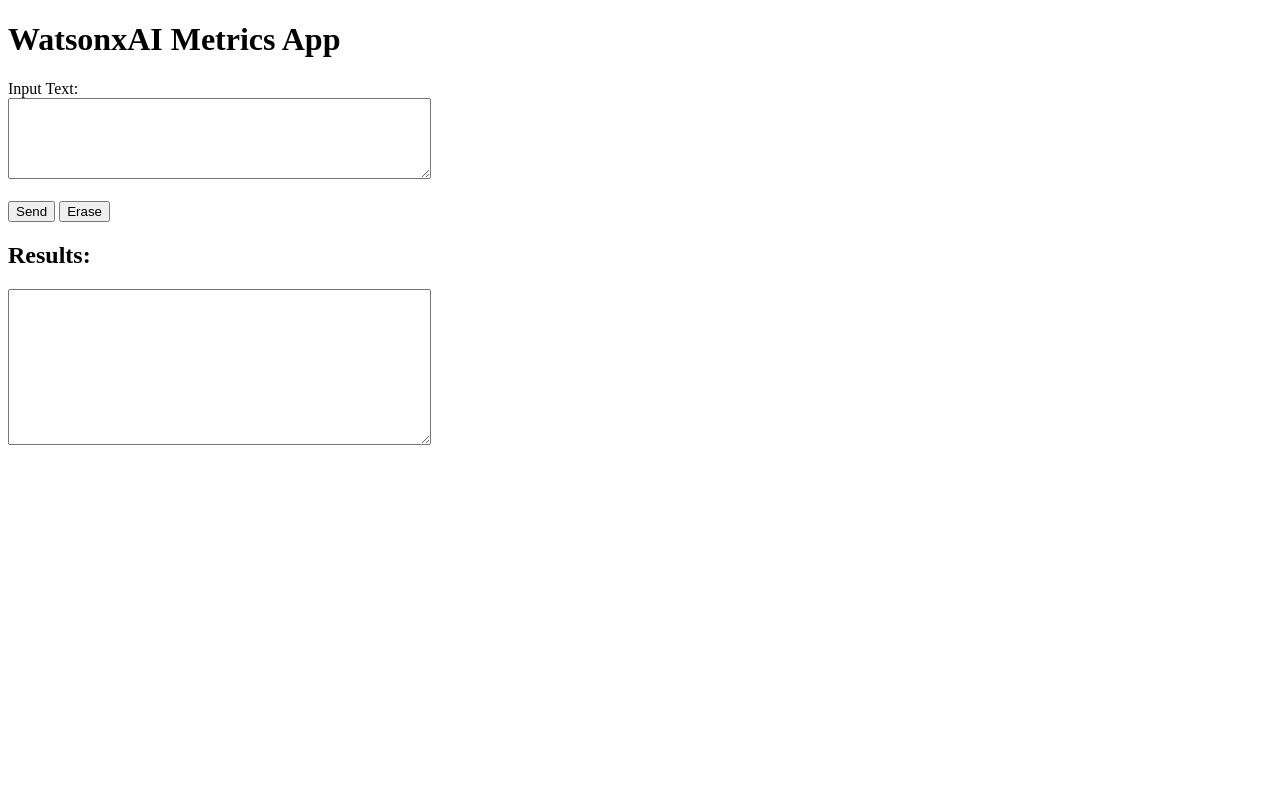
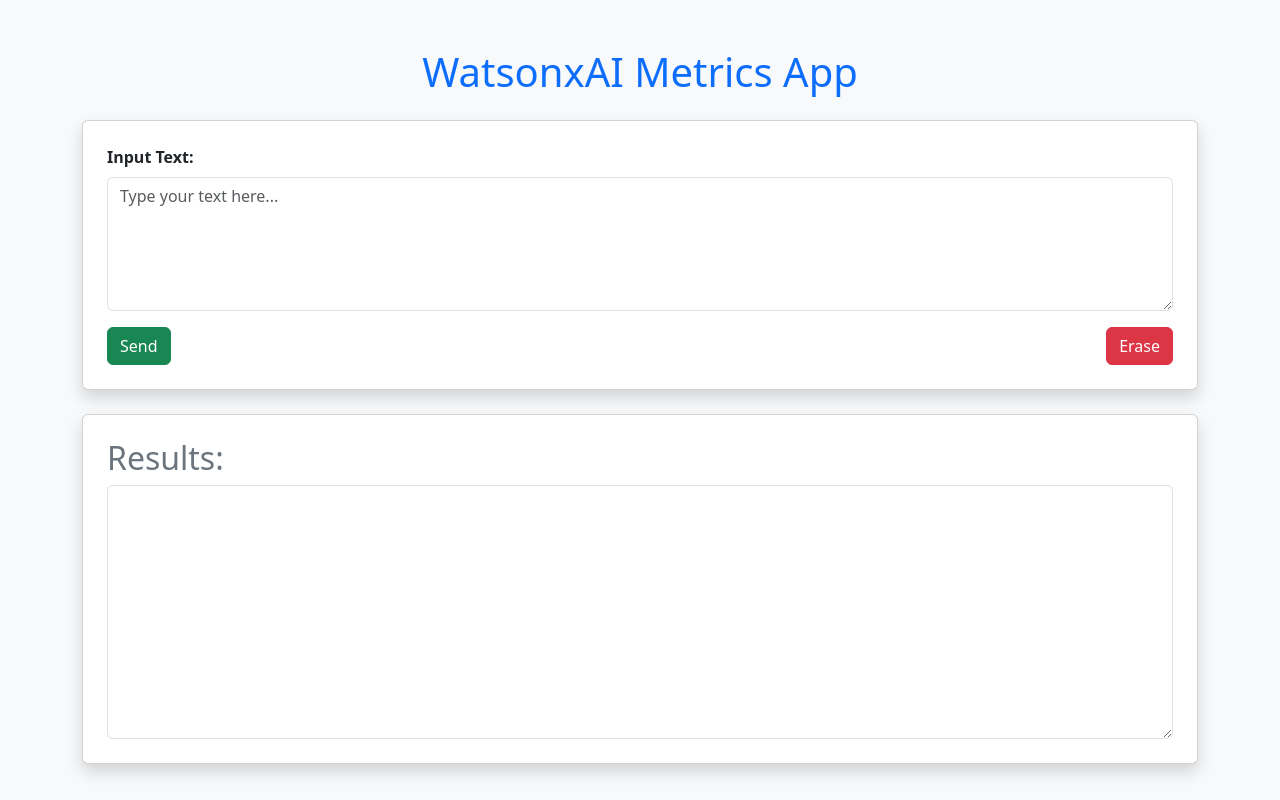
Before and after one commit to DanielLopezSainz/testcodeenginewebv2withllmmetrics, a Flask app: page / in a window 1280 px wide. Run offline with Flask 3, Linux system fonts and the light colour scheme.

Commit message:
Update index.html
Changed index.html to improve visual appearance

```diff
--- a/templates/index.html
+++ b/templates/index.html
@@ -4,18 +4,32 @@
     <meta charset="UTF-8">
     <meta name="viewport" content="width=device-width, initial-scale=1.0">
     <title>WatsonxAI Metrics App</title>
+    <!-- Bootstrap CSS -->
+    <link href="https://cdn.jsdelivr.net/npm/bootstrap@5.3.0-alpha3/dist/css/bootstrap.min.css" rel="stylesheet">
 </head>
-<body>
-    <h1>WatsonxAI Metrics App</h1>
-    <form method="POST" action="/">
-        <label for="input_text">Input Text:</label><br>
-        <textarea id="input_text" name="input_text" rows="5" cols="50"></textarea><br><br>
-        <button type="submit">Send</button>
-        <button type="button" onclick="clearFields()">Erase</button>
-    </form>
-    <h2>Results:</h2>
-    <textarea id="response_text" rows="10" cols="50" readonly>{{ response_text }}</textarea>
+<body class="bg-light">
+    <div class="container mt-5">
+        <h1 class="text-center text-primary mb-4">WatsonxAI Metrics App</h1>
+        <div class="card shadow p-4">
+            <form method="POST" action="/">
+                <div class="mb-3">
+                    <label for="input_text" class="form-label"><strong>Input Text:</strong></label>
+                    <textarea id="input_text" name="input_text" class="form-control" rows="5" placeholder="Type your text here..."></textarea>
+                </div>
+                <div class="d-flex justify-content-between">
+                    <button type="submit" class="btn btn-success">Send</button>
+                    <button type="button" class="btn btn-danger" onclick="clearFields()">Erase</button>
+                </div>
+            </form>
+        </div>
+        <div class="card shadow p-4 mt-4">
+            <h2 class="text-secondary">Results:</h2>
+            <textarea id="response_text" class="form-control" rows="10" readonly>{{ response_text }}</textarea>
+        </div>
+    </div>
 
+    <!-- Bootstrap JS -->
+    <script src="https://cdn.jsdelivr.net/npm/bootstrap@5.3.0-alpha3/dist/js/bootstrap.bundle.min.js"></script>
     <script>
         function clearFields() {
             document.getElementById("input_text").value = "";
```
